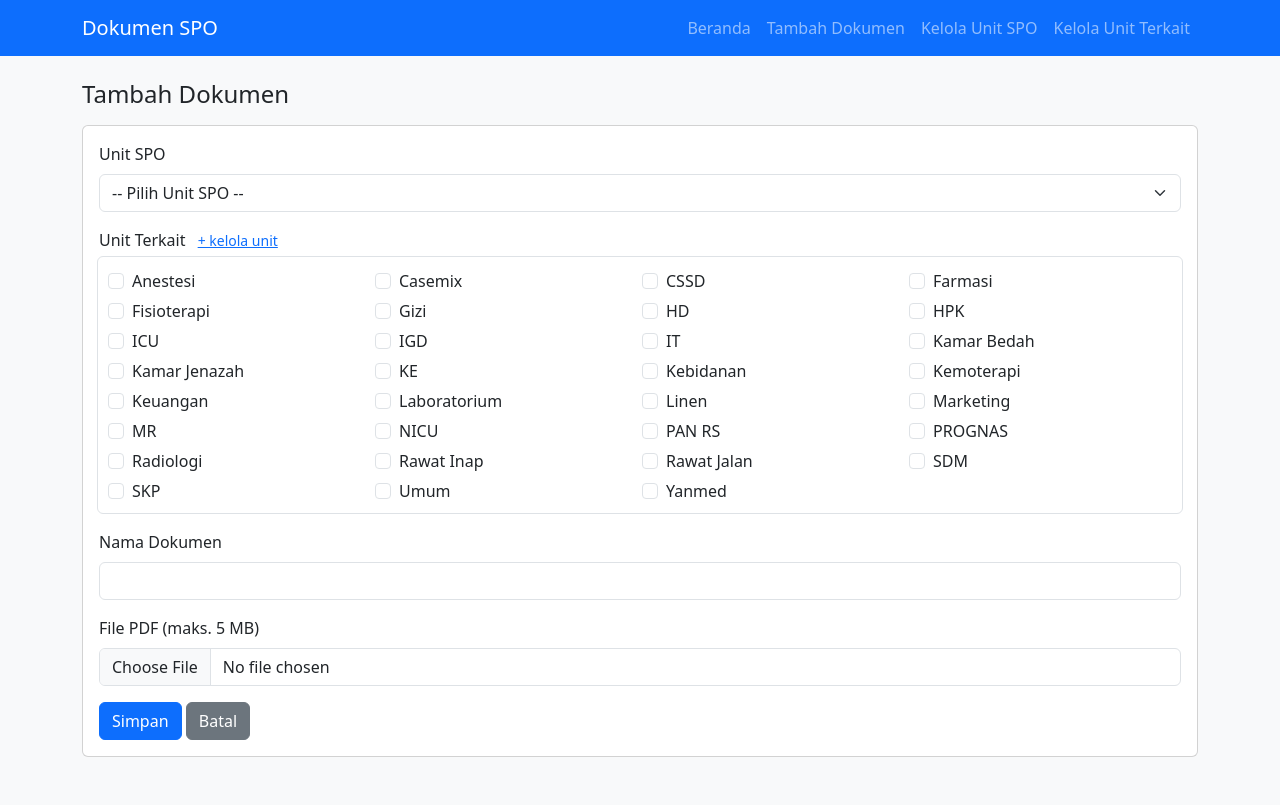
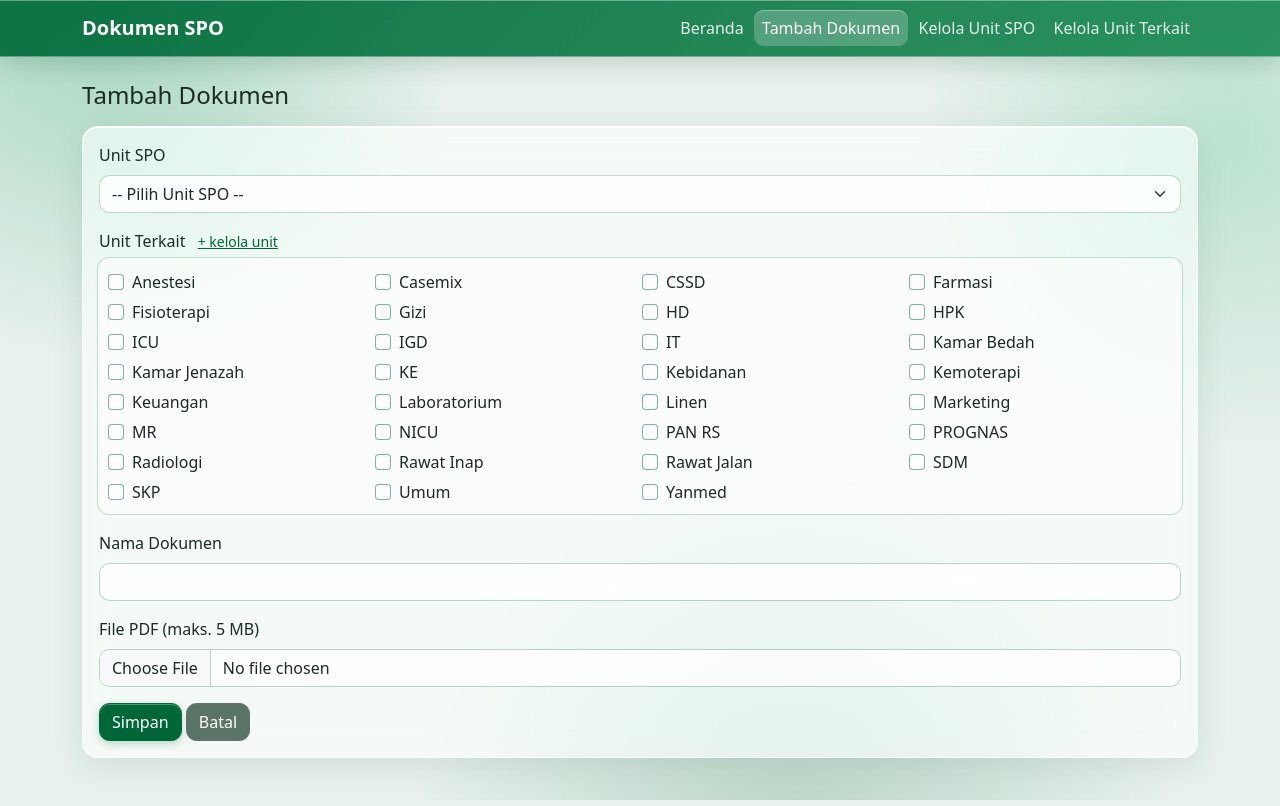
Before and after one commit to RSYL1312/UploadSPO, a PHP site: page /dokumen_form.php in a window 1280 px wide. Before the commit the page ends 757 px from the top, so only its background shows below. Run offline with PHP 8.4, Linux system fonts and the light colour scheme; data comes from the database, SQL or seed files in the repository.

Commit message:
Commit Ketiga (Update Style dan Fungsi Filter)

```diff
--- /dev/null
+++ b/assets/style.css
@@ -0,0 +1,110 @@
+/* Tema hijau (warna logo RS) + efek liquid glass.
+   Kontras teks dijaga tinggi; efek kaca hanya pada latar/kartu, bukan pada teks. */
+:root{
+  --spo-green:#006838;
+  --spo-green-dark:#00522c;
+  --bs-primary:#006838;
+  --bs-primary-rgb:0,104,56;
+  --bs-link-color:#006838;
+  --bs-link-color-rgb:0,104,56;
+  --bs-link-hover-color:#00522c;
+  --bs-link-hover-color-rgb:0,82,44;
+  --bs-body-color:#1b2b24;
+  --bs-body-color-rgb:27,43,36;
+  --glass-bg:rgba(255,255,255,.62);
+  --glass-border:rgba(255,255,255,.75);
+  --glass-filter:blur(18px) saturate(160%);
+}
+
+/* Latar: gradasi hijau lembut agar efek kaca terlihat */
+body{background:#e8f1ec;min-height:100vh;}
+body::before{
+  content:"";position:fixed;top:0;right:0;bottom:0;left:0;z-index:-1;pointer-events:none;
+  background:
+    radial-gradient(45vw 45vw at 8% 0%, rgba(0,150,84,.30), transparent 62%),
+    radial-gradient(38vw 38vw at 96% 18%, rgba(120,205,165,.40), transparent 62%),
+    radial-gradient(48vw 48vw at 62% 105%, rgba(0,104,56,.20), transparent 62%);
+}
+
+/* Navbar kaca */
+.glass-nav{
+  position:sticky;top:0;z-index:1030;
+  background:linear-gradient(135deg,rgba(0,104,56,.92),rgba(10,128,72,.84));
+  -webkit-backdrop-filter:var(--glass-filter);backdrop-filter:var(--glass-filter);
+  border-bottom:1px solid rgba(255,255,255,.35);
+  box-shadow:0 6px 24px rgba(0,60,35,.18), inset 0 1px 0 rgba(255,255,255,.35);
+}
+.glass-nav .navbar-brand{font-weight:600;color:#fff;}
+.glass-nav .navbar-nav{flex-wrap:wrap;gap:.15rem;}
+.glass-nav .nav-link{color:rgba(255,255,255,.88);border-radius:.6rem;padding:.4rem .8rem;transition:background-color .15s;}
+.glass-nav .nav-link:hover{color:#fff;background:rgba(255,255,255,.14);}
+.glass-nav .nav-link.active{color:#fff;background:rgba(255,255,255,.22);box-shadow:inset 0 1px 0 rgba(255,255,255,.35);}
+
+/* Kartu kaca */
+.card{
+  --bs-card-bg:transparent;
+  background:var(--glass-bg);
+  -webkit-backdrop-filter:var(--glass-filter);backdrop-filter:var(--glass-filter);
+  border:1px solid var(--glass-border);
+  border-radius:1rem;
+  box-shadow:0 8px 32px rgba(0,60,35,.10), inset 0 1px 0 rgba(255,255,255,.85);
+  overflow:hidden;
+}
+
+/* Tabel: tetap solid-terbaca di atas kartu kaca */
+.table{
+  --bs-table-bg:transparent;
+  --bs-table-striped-bg:rgba(0,104,56,.07);
+  --bs-table-hover-bg:rgba(0,104,56,.14);
+  --bs-table-border-color:rgba(0,104,56,.12);
+}
+.table-dark{--bs-table-bg:#0a5b35;--bs-table-color:#fff;--bs-table-border-color:rgba(255,255,255,.15);}
+
+/* Tombol */
+.btn{border-radius:.65rem;transition:background-color .15s,box-shadow .15s,transform .15s;}
+.btn-primary{
+  --bs-btn-bg:#006838;--bs-btn-border-color:#006838;
+  --bs-btn-hover-bg:#00552e;--bs-btn-hover-border-color:#00552e;
+  --bs-btn-active-bg:#004a28;--bs-btn-active-border-color:#004a28;
+  --bs-btn-disabled-bg:#006838;--bs-btn-disabled-border-color:#006838;
+  --bs-btn-focus-shadow-rgb:0,104,56;
+  box-shadow:inset 0 1px 0 rgba(255,255,255,.30), 0 3px 8px rgba(0,104,56,.25);
+}
+.btn-outline-secondary{
+  --bs-btn-color:#35564a;--bs-btn-border-color:rgba(0,104,56,.35);
+  --bs-btn-hover-color:#00522c;--bs-btn-hover-bg:rgba(0,104,56,.10);--bs-btn-hover-border-color:rgba(0,104,56,.5);
+  --bs-btn-active-color:#00522c;--bs-btn-active-bg:rgba(0,104,56,.18);--bs-btn-active-border-color:rgba(0,104,56,.5);
+  background:rgba(255,255,255,.55);
+}
+.btn-secondary{
+  --bs-btn-bg:#5b7468;--bs-btn-border-color:#5b7468;
+  --bs-btn-hover-bg:#4a6156;--bs-btn-hover-border-color:#4a6156;
+  --bs-btn-active-bg:#3f544a;--bs-btn-active-border-color:#3f544a;
+}
+
+/* Form */
+.form-control,.form-select{
+  background-color:rgba(255,255,255,.80);
+  border:1px solid rgba(0,104,56,.25);
+  border-radius:.65rem;
+}
+.form-control:focus,.form-select:focus{
+  background-color:#fff;border-color:#2f8f62;
+  box-shadow:0 0 0 .25rem rgba(0,104,56,.22);
+}
+.form-check-input{background-color:rgba(255,255,255,.9);border-color:rgba(0,104,56,.5);}
+.form-check-input:checked{background-color:#006838;border-color:#006838;}
+.form-check-input:focus{border-color:#2f8f62;box-shadow:0 0 0 .25rem rgba(0,104,56,.22);}
+.row.border{background:rgba(255,255,255,.5);border-color:rgba(0,104,56,.22)!important;border-radius:.75rem!important;}
+.alert{border-radius:.8rem;}
+
+/* Fallback: browser tanpa backdrop-filter, atau pengguna meminta transparansi dikurangi */
+@supports not ((backdrop-filter:blur(1px)) or (-webkit-backdrop-filter:blur(1px))){
+  .card{background:rgba(255,255,255,.95);}
+  .glass-nav{background:#006838;}
+}
+@media (prefers-reduced-transparency:reduce){
+  .card{background:#fff;-webkit-backdrop-filter:none;backdrop-filter:none;}
+  .glass-nav{background:#006838;-webkit-backdrop-filter:none;backdrop-filter:none;}
+}
+@media (prefers-reduced-motion:reduce){ .btn,.nav-link{transition:none;} }
--- a/config.php
+++ b/config.php
@@ -12,6 +12,27 @@ define('MAX_UPLOAD', 5 * 1024 * 1024); // 5 MB
 
 // Pengganti operator ?? (PHP 7+) agar kompatibel dengan PHP 5.4
 function g($arr, $key, $default = null) { return (is_array($arr) && isset($arr[$key])) ? $arr[$key] : $default; }
+// Bersihkan nama file upload tanpa mengenkripsi/mengubah namanya (hanya membuang karakter terlarang)
+function clean_filename($name) {
+    $name = str_replace('\\', '/', $name);
+    $name = basename($name);
+    $name = str_replace(array('/', ':', '*', '?', '"', '<', '>', '|'), '', $name);
+    $name = preg_replace('/[\x00-\x1F]/', '', $name);
+    $name = trim($name, " .");
+    return $name === '' ? 'dokumen.pdf' : $name;
+}
+// Jika nama sudah ada di folder, tambahkan " (1)", " (2)", dst. agar tidak menimpa file lain
+function unique_name($dir, $name, $ignore = '') {
+    $info = pathinfo($name);
+    $base = $info['filename'];
+    $ext  = isset($info['extension']) ? '.' . $info['extension'] : '';
+    $try = $name; $i = 1;
+    while (file_exists($dir . '/' . $try) && $dir . '/' . $try !== $ignore) {
+        $try = $base . ' (' . $i . ')' . $ext;
+        $i++;
+    }
+    return $try;
+}
 function e($s) { return htmlspecialchars((string)$s, ENT_QUOTES, 'UTF-8'); }
 function slug($s) { return trim(preg_replace('/[^a-z0-9]+/', '-', strtolower($s)), '-') ?: 'file'; }
 function flash($msg = null, $type = 'success') {
@@ -25,15 +46,30 @@ function layout_top($title) { ?>
 <html lang="id"><head><meta charset="utf-8">
 <meta name="viewport" content="width=device-width, initial-scale=1">
 <title><?= e($title) ?> - SPO</title>
+<link rel="icon" type="image/png" href="favicon/logors.png">
 <link href="https://cdn.jsdelivr.net/npm/bootstrap@5.3.3/dist/css/bootstrap.min.css" rel="stylesheet">
-</head><body class="bg-light">
-<nav class="navbar navbar-expand-md navbar-dark bg-primary mb-4"><div class="container">
+<link href="assets/style.css" rel="stylesheet">
+<meta name="theme-color" content="#006838">
+</head><body>
+<nav class="navbar navbar-expand navbar-dark glass-nav mb-4"><div class="container">
   <a class="navbar-brand" href="index.php">Dokumen SPO</a>
   <div class="navbar-nav">
-    <a class="nav-link" href="index.php">Beranda</a>
-    <a class="nav-link" href="dokumen_form.php">Tambah Dokumen</a>
-    <a class="nav-link" href="master.php?t=unit_spo">Kelola Unit SPO</a>
-    <a class="nav-link" href="master.php?t=unit">Kelola Unit Terkait</a>
+<?php
+    $cur = basename($_SERVER['SCRIPT_NAME']);
+    $menu = array(
+        array('index.php', 'Beranda', ''),
+        array('dokumen_form.php', 'Tambah Dokumen', ''),
+        array('master.php?t=unit_spo', 'Kelola Unit SPO', 'unit_spo'),
+        array('master.php?t=unit', 'Kelola Unit Terkait', 'unit'),
+    );
+    foreach ($menu as $m) {
+        $file = explode('?', $m[0]); $file = $file[0];
+        if ($file === 'index.php')            $on = ($cur === 'index.php' || ($cur === 'dokumen_form.php' && g($_GET, 'id')));
+        elseif ($file === 'dokumen_form.php') $on = ($cur === $file && !g($_GET, 'id'));
+        else                                  $on = ($cur === $file && g($_GET, 't', 'unit_spo') === $m[2]);
+        echo '    <a class="nav-link' . ($on ? ' active' : '') . '" href="' . $m[0] . '"' . ($on ? ' aria-current="page"' : '') . '>' . $m[1] . '</a>' . "\n";
+    }
+?>
   </div>
 </div></nav>
 <div class="container pb-5">
--- a/dokumen_form.php
+++ b/dokumen_form.php
@@ -42,12 +42,12 @@ if ($_SERVER['REQUEST_METHOD'] === 'POST') {
             $pdo->beginTransaction();
             $path = g($doc, 'file_path', '');
             if ($has) {
-                $newPath = "$folder/" . slug($nama) . '-' . time() . '.pdf';
+                $newPath = "$folder/" . unique_name(UPLOAD_DIR . $folder, clean_filename($f['name']), $path ? UPLOAD_DIR . $path : '');
                 move_uploaded_file($f['tmp_name'], UPLOAD_DIR . $newPath);
-                if ($path) @unlink(UPLOAD_DIR . $path);
+                if ($path && $path !== $newPath) @unlink(UPLOAD_DIR . $path);
                 $path = $newPath;
             } elseif ($id && $kid != $doc['unit_spo_id']) {   // unit_spo berubah -> pindahkan file
-                $newPath = "$folder/" . basename($path);
+                $newPath = "$folder/" . unique_name(UPLOAD_DIR . $folder, basename($path));
                 rename(UPLOAD_DIR . $path, UPLOAD_DIR . $newPath);
                 $path = $newPath;
             }
```
Also changed, not shown: index.php (+11 -5 lines), favicon/logors.png (added).
